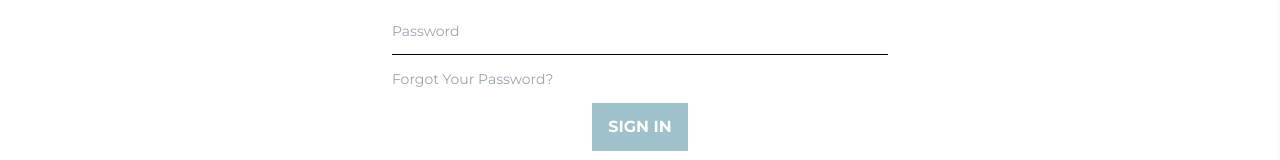
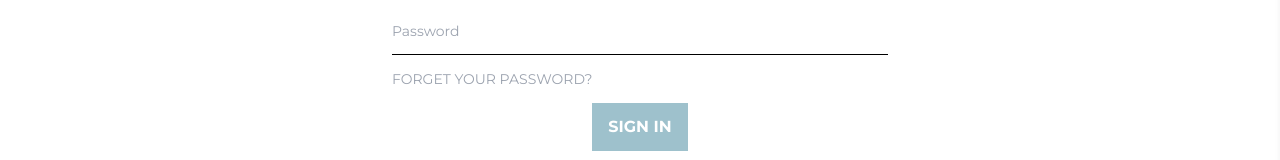
Before and after one commit to DawoodMehmood/Toms, a React (Create React App) app in the folder frontend/: page /login in a window 1280 px wide. Shown: the part 329-489 px from the top of the page. Built offline with nearby package versions, Linux system fonts and the light colour scheme; no server answers.

Commit message:
login page integrate with forgt password

```diff
--- a/frontend/src/pages/login.jsx
+++ b/frontend/src/pages/login.jsx
@@ -1,11 +1,13 @@
 import React, { useState } from "react";
-import { Link, useNavigate } from "react-router-dom";
+import { Link, useNavigate, useLocation } from "react-router-dom";
 import useAuthStore from "../store/authStore";
 
 const Login = () => {
   const [credentials, setCredentials] = useState({ email: "", password: "" });
   const login = useAuthStore((state) => state.login);
   const navigate = useNavigate();
+  const location = useLocation();
+  const message = location.state?.message || ""; // Using optional chaining and fallback to an empty string
 
   const handleChange = (e) => {
     const { name, value } = e.target;
@@ -30,6 +32,9 @@ const Login = () => {
           <div className="text-center mb-3">
             <h1 className="bigText">LOGIN</h1>
           </div>
+          {message && (
+            <div className="mb-3 text-center text-green-600">{message}</div>
+          )}
           <form onSubmit={handleSubmit}>
             <div className="mb-3">
               <input
@@ -54,9 +59,12 @@ const Login = () => {
               />
             </div>
             <div className="mb-3">
-              <a href="#" className="text-gray-400 small-size hover:underline">
-                Forgot Your Password?
-              </a>
+              <Link
+                to="/forget-password"
+                className="text-gray-400 small-size hover:underline"
+              >
+                FORGET YOUR PASSWORD?
+              </Link>
             </div>
             <div className="text-center">
               <button
```
